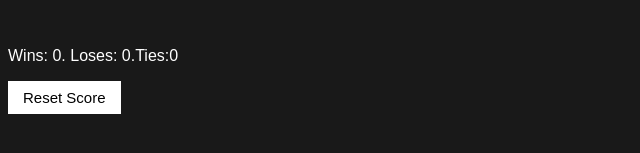
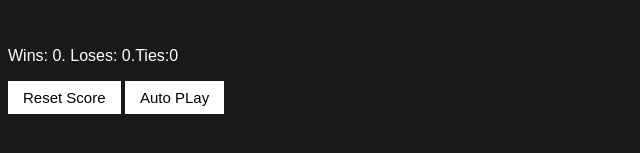
Before and after one commit to akashsonowal201/rock-paper-scissors, a plain HTML site: page index.html in a window 1280 px wide. Shown: the part 217-370 px from the top of the page, without its empty margins (0-640 px from the left). Drawn offline with Linux system fonts and the light colour scheme.

Commit message:
added the autoplay button

```diff
--- a/index.html
+++ b/index.html
@@ -24,13 +24,23 @@
 
     <p class="js-score score"></p>
 
+    <!--added reset score button-->
+
     <button onclick="
       score.wins = 0;
       score.loses = 0;
       score.ties = 0;
       localStorage.removeItem('score');
       updateScoreElement();
-      " class="reset-score-button">Reset Score</button>
+      " class="reset-score-button">Reset Score
+    </button>
+
+    <!--added the autoplay button -->
+
+    <button class ="auto-play-button autoplay-button-changing"  onclick="
+      autoPlay();
+    ">Auto PLay</button>
+
 
     <script src="script.js"></script>
   </body>
--- a/script.js
+++ b/script.js
@@ -5,6 +5,31 @@
       }
 
 updateScoreElement();
+
+let isAutoPlaying = false;
+let intervalId;
+
+function autoPlay(){
+
+  const buttonElement = document.querySelector('.autoplay-button-changing');
+
+
+  if(!isAutoPlaying){
+    intervalId = setInterval(function(){
+    const playerMove = pickcomputerMove();
+    playGame(playerMove);
+  }, 1000);
+
+  isAutoPlaying = true;
+  buttonElement.innerHTML = 'Stop Play';
+  }else{
+    clearInterval(intervalId);
+    isAutoPlaying = false;
+
+    buttonElement.innerHTML = 'Auto Play';
+  }
+
+}
 
 function playGame(playerMove){
 
--- a/style.css
+++ b/style.css
@@ -27,7 +27,8 @@
 .score{
   margin-top: 60;
 }
-.reset-score-button{
+.reset-score-button,
+.auto-play-button{
   background-color: white;
   border: none;
   font-size: 15px;
```
